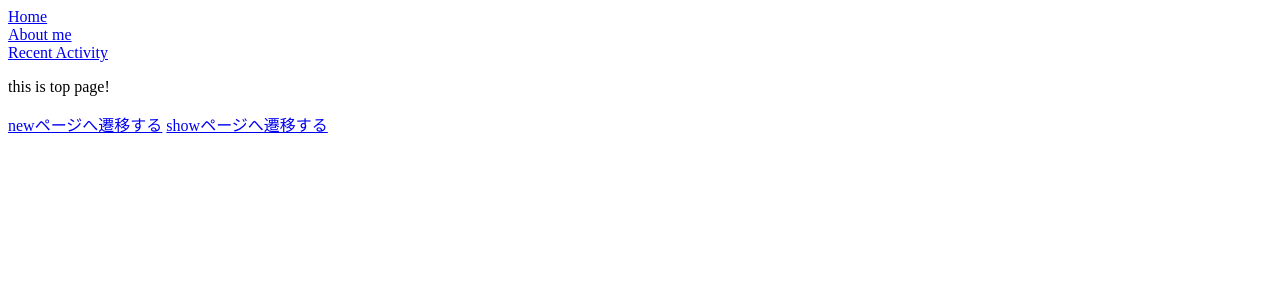
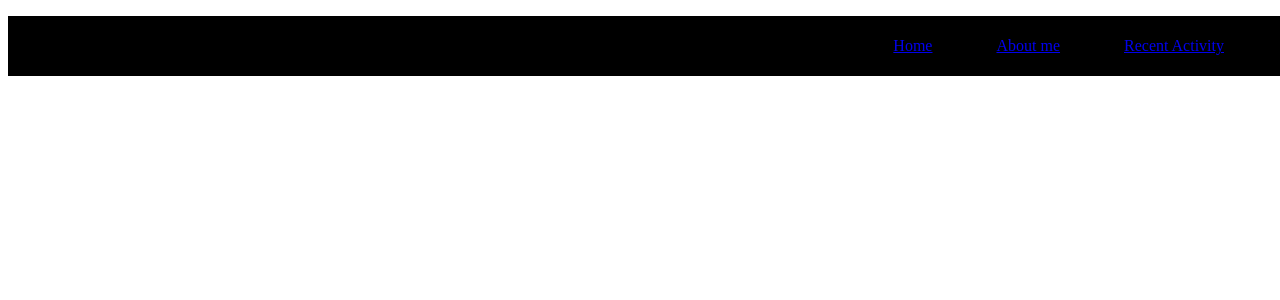
Before and after one commit to takeru227/weather_app, a Flask app: page / in a window 1280 px wide. Shown: the top 300 px of the page. Run offline with Flask 3, Linux system fonts and the light colour scheme.

Commit message:
CSSの変更

```diff
--- a/static/stylesheets/index.css
+++ b/static/stylesheets/index.css
@@ -1,3 +1,19 @@
+.header-nav {
+  background-color: #000;
+  position: fixed;
+  height: 60px;
+  width: 100%;
+
+  display: flex;
+  flex-direction: row;
+  justify-content: flex-end;
+  align-items: center;
+}
+
+nav {
+  margin-right: 5%;
+}
+
 */*   First block   */
 #first-block {
   background-image: url("../images/first-back.jpg");
```
